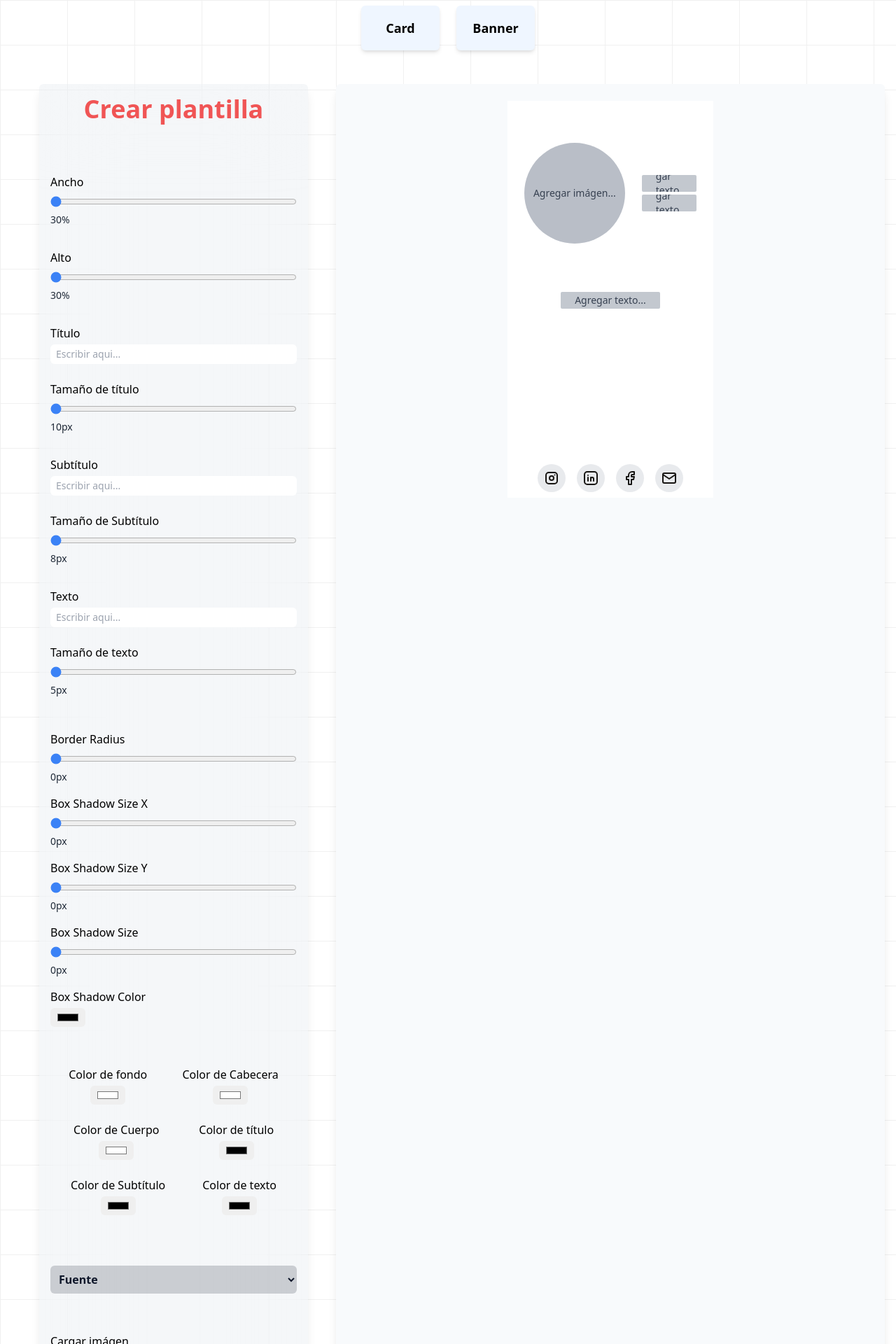
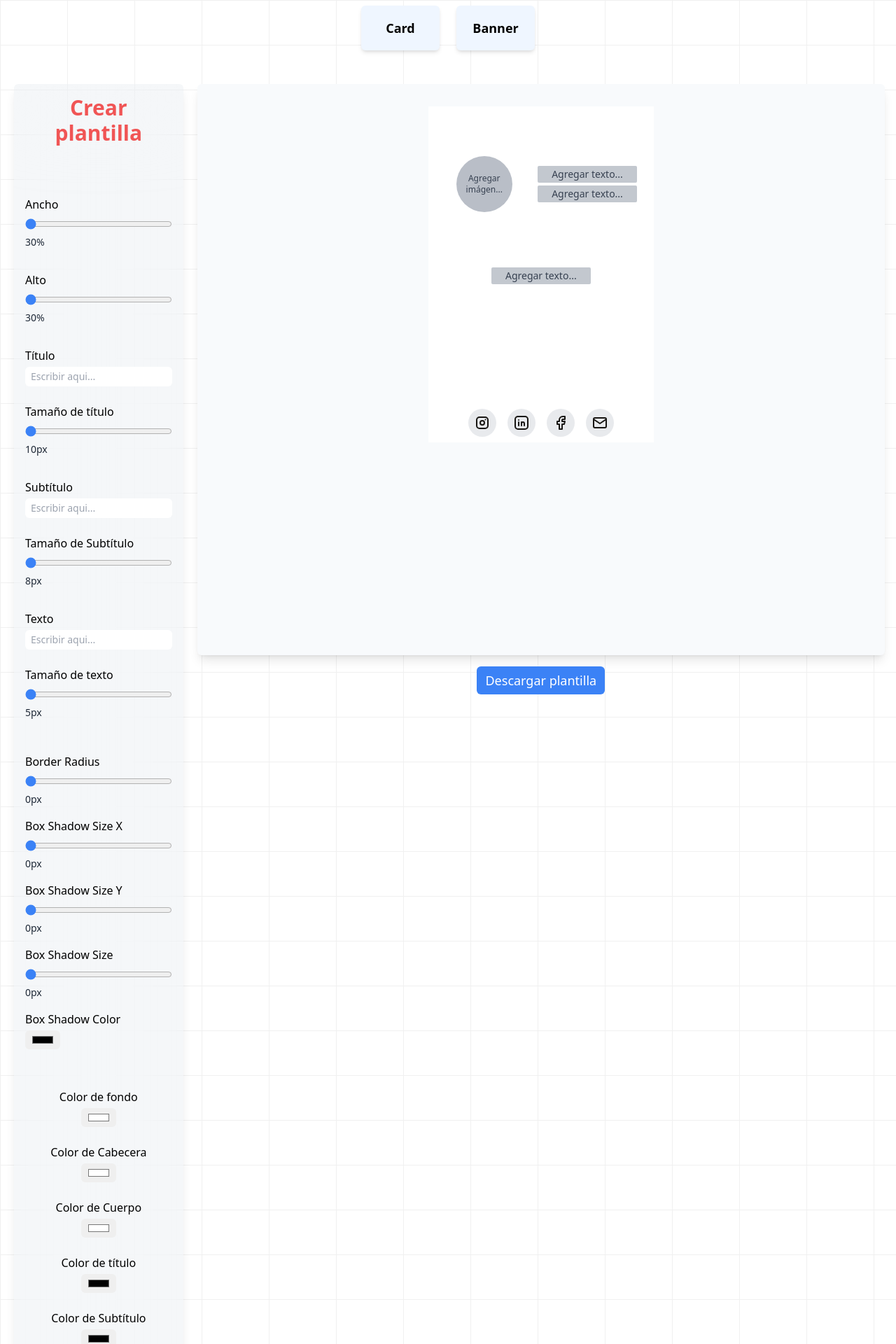
Before and after one commit to nicotapie30/template-view, a React (Vite) app: page / in a window 1280 px wide. Shown: the part 320-2240 px from the top of the page at 70% size. Built offline with nearby package versions, Linux system fonts and the light colour scheme.

Commit message:
add: 015 Agregando diseño del RWD a la página con sus respectivos templates

```diff
--- a/src/components/form/Form.jsx
+++ b/src/components/form/Form.jsx
@@ -1,11 +1,14 @@
 import React from 'react'
+import { useState } from 'react'
 import { Button } from '@/components/buttons/Button'
 import { Input } from '@/components/inputs/Input'
 import { SelectFont } from '@/components/inputs/SelectFont'
 import initialValues from '@/utils/initialValues.js'
 import { handleImageChange } from '@/utils/imageLogicInput'
 
-export const Form = ({ inputValue, setInputValue, font, setFont }) => {
+export const Form = ({ inputValue, setInputValue }) => {
+	const [font, setFont] = useState('font-sans')
+
 	const handleChange = (e) => {
 		const { id, value, files, type } = e.target
 		if (id === 'image' && files.length > 0) {
@@ -28,12 +31,12 @@ export const Form = ({ inputValue, setInputValue, font, setFont }) => {
 	}
 
 	return (
-		<div className='w-auto h-full px-10 flex gap-4'>
+		<div className='w-full h-full px-1 flex gap-4 justify-center '>
 			<form
-				className='w-96 min-w-70 h-full p-4 flex flex-col gap-14 bg-slate-300/20 backdrop-blur-3xl rounded-md shadow-lg'
+				className='w-full h-full p-4 flex flex-col  gap-14 bg-slate-300/20 backdrop-blur-3xl rounded-md shadow-lg '
 				onSubmit={handleSubmit}
 			>
-				<h2 className='mb-4 text-center text-4xl font-bold text-red-500/90'>
+				<h2 className='mb-4 text-center text-3xl font-bold text-red-500/90'>
 					Crear plantilla
 				</h2>
 
@@ -270,7 +273,7 @@ export const Form = ({ inputValue, setInputValue, font, setFont }) => {
 					name='Radio de la imágen'
 					id='borderRadiusImage'
 					min='0'
-					max='50'
+					max='100'
 					value={inputValue.borderRadiusImage}
 					onChange={handleChange}
 					unit='px'
--- a/src/components/inputs/SelectFont.jsx
+++ b/src/components/inputs/SelectFont.jsx
@@ -4,7 +4,7 @@ export const SelectFont = ({ font, setFont }) => {
 	}
 
 	const fonts = [
-		{ id: 'fuente', label: 'Fuente' },
+		{ id: '', label: 'Fuente' },
 		{ id: 'font-sans', label: 'Sans Serif' },
 		{ id: 'font-serif', label: 'Serif' },
 		{ id: 'font-mono', label: 'Monospace' },
@@ -18,13 +18,13 @@ export const SelectFont = ({ font, setFont }) => {
 			value={font}
 			onChange={handleSelect}
 		>
-			{fonts.map((font) => (
+			{fonts.map((f) => (
 				<option
-					key={font.id}
-					value={font.id}
+					key={f.id}
+					value={f.id}
 					className='w-full p-2 bg-blue-50 text-slate-800 font-medium'
 				>
-					{font.label}
+					{f.label}
 				</option>
 			))}
 		</select>
--- a/src/components/main/Main.jsx
+++ b/src/components/main/Main.jsx
@@ -9,15 +9,15 @@ import Typewriter from 'typewriter-effect'
 export const Main = () => {
 	const [templateType, setTemplateType] = useState('card')
 	const [inputValue, setInputValue] = useState(initialvalues)
-	const [font, seFont] = useState('')
+	const [font, setFont] = useState('')
 
 	const handleTemplateChange = (type) => {
 		setTemplateType(type)
 	}
 
 	return (
-		<main className='w-full h-full mt-12 p-4 flex flex-col items-center'>
-			<h1 className='text-7xl mb-28 font-bold text-blue-800'>
+		<main className='w-full h-full mt-12 p-4 flex flex-col items-center overflow-hidden'>
+			<h1 className='text-4xl mb-28 font-bold text-blue-800 md:text-7xl'>
 				<Typewriter
 					onInit={(typewrite) => {
 						typewrite.typeString('Template View').start()
@@ -41,26 +41,30 @@ export const Main = () => {
 					))}
 				</article>
 
-				<section className='w-full h-full mb-10 flex'>
+				<section className='w-full h-full mb-10 flex flex-col gap-4 items-center lg:flex-row lg:justify-center lg:items-start'>
+					<article className='w-full h-auto lg:w-1/5'>
 						<Form
 							inputValue={inputValue}
 							setInputValue={setInputValue}
 							font={font}
-						seFont={seFont}
+							setFont={setFont}
 						/>
+					</article>
+					<article className='w-full h-full flex flex-col items-center gap-4'>
 						<div
 							id='template'
-						className='w-full min-h-full bg-slate-50 p-6 grid rounded-md transition-all shadow-lg'
+							className='w-full h-full bg-slate-50 p-2 rounded-md transition-all shadow-lg flex  items-center justify-center lg:w-full'
 						>
 							<Template type={templateType} values={inputValue} font={font} />
-					</div>
-				</section>
 						</div>
 						<Button
 							onClick={downloadPDF}
 							type='button'
 							content='Descargar plantilla'
 						/>
+					</article>
+				</section>
+			</div>
 		</main>
 	)
 }
--- a/src/components/main/template/Template.jsx
+++ b/src/components/main/template/Template.jsx
@@ -1,13 +1,13 @@
 import { CardTemplate } from './cardTemplate/CardTemplate'
 import { BannerTemplate } from './bannerTemplate/BannerTemplate'
 
-const templatemMap = {
+const templateMap = {
 	card: CardTemplate,
 	banner: BannerTemplate,
 }
 
 export const Template = ({ type, values, font }) => {
-	const SelectedTemplate = templatemMap[type]
+	const SelectedTemplate = templateMap[type]
 
 	if (!SelectedTemplate) {
 		return (
@@ -17,7 +17,7 @@ export const Template = ({ type, values, font }) => {
 		)
 	} else {
 		return (
-			<div className='w-full h-auto'>
+			<div className='w-full h-screen'>
 				<SelectedTemplate values={values} font={font} />
 			</div>
 		)
--- a/src/components/main/template/bannerTemplate/BannerTemplate.jsx
+++ b/src/components/main/template/bannerTemplate/BannerTemplate.jsx
@@ -32,20 +32,20 @@ export const BannerTemplate = ({ values, font }) => {
 					: ''
 
 	const prevContentText = (
-		<div className='w-auto h-6 px-5 text-sm font-medium text-gray-700 bg-gray-400/60 rounded-sm border-none flex items-center cursor-default transition-all'>
+		<span className='w-auto h-6 px-5 text-xs font-medium text-gray-700 text-nowrap text-center bg-gray-400/60 rounded-sm border-none flex items-center justify-center cursor-default transition-all sm:text-sm sm:px-5'>
 			Agregar texto...
-		</div>
+		</span>
 	)
 
 	const prevContentImage = (
-		<div className='min-w-36 min-h-36 text-sm font-medium text-gray-700 bg-gray-400/70 rounded-full border-none flex items-center justify-center cursor-default transition-all'>
+		<div className='min-w-36 min-h-36 text-xs font-medium text-gray-700 bg-gray-400/70 rounded-full border-none flex items-center justify-center cursor-default transition-all sm:w-40 sm:h-40'>
 			Agregar imágen...
 		</div>
 	)
 
 	return (
 		<div
-			className='flex flex-col place-self-center transition-all z-10 border-none overflow-hidden'
+			className='flex flex-col place-self-center transition-all z-10 border-none overflow-hidden lg:mt-6'
 			style={{
 				width: `${width}%`,
 				height: `${height}%`,
@@ -57,7 +57,7 @@ export const BannerTemplate = ({ values, font }) => {
 			}}
 		>
 			<header
-				className='w-full h-full max-w-full p-6 flex flex-col gap-6 items-center transition-all'
+				className='w-full h-full max-w-full p-1 pt-6 flex flex-col gap-6 items-center transition-all'
 				style={{
 					backgroundColor: headerColor,
 					borderTopLeftRadius: borderRadius,
@@ -69,13 +69,13 @@ export const BannerTemplate = ({ values, font }) => {
 						src={image}
 						alt='Imágen de Banner'
 						title='Imágen de Banner'
-						className='w-36 h-36 rounded-full border-none'
+						className='w-36 h-36 rounded-full border-none object-cover object-center'
 						style={{
 							width: `${widthImage}%`,
 							height: `${heightImage}%`,
 							borderRadius: borderRadiusImage,
-							maxWidth: '90%',
-							maxHeight: '90%',
+							maxWidth: '100%',
+							maxHeight: '100%',
 						}}
 					/>
 				)) ||
--- a/src/components/main/template/cardTemplate/CardTemplate.jsx
+++ b/src/components/main/template/cardTemplate/CardTemplate.jsx
@@ -29,20 +29,20 @@ export const CardTemplate = ({ values, font }) => {
 					: ''
 
 	const prevContentText = (
-		<div className='w-auto h-6 px-5 text-sm font-medium text-gray-700 bg-gray-400/60 rounded-sm border-none flex items-center cursor-default transition-all'>
+		<span className='w-auto h-6 px-1 text-xs font-medium text-nowrap text-gray-700 bg-gray-400/60 rounded-sm border-none flex flex-1 items-center cursor-default transition-all sm:text-sm sm:px-5'>
 			Agregar texto...
-		</div>
+		</span>
 	)
 
 	const prevContentImage = (
-		<div className='w-36 h-36 text-sm font-medium text-gray-700 bg-gray-400/70 rounded-full border-none flex items-center justify-center cursor-default transition-all'>
+		<div className='w-20 h-20 max-w-20 max-h-20  text-xs font-medium text-gray-700 text-center bg-gray-400/70 rounded-full border-none flex flex-1 items-center justify-center cursor-default transition-all sm:w-40 sm:h-40'>
 			Agregar imágen...
 		</div>
 	)
 
 	return (
 		<div
-			className='w-2/5 h-1/4 max-w-2/5 flex flex-col place-self-center transition-all z-10 border-none overflow-hidden'
+			className='w-auto h-auto max-w-2/5 flex flex-col place-self-center transition-all z-10 border-none overflow-hidden lg:w-2/6 lg:mt-6 lg:h-3/5'
 			style={{
 				backgroundColor: backgroundColor,
 				borderRadius: borderRadius,
@@ -51,20 +51,20 @@ export const CardTemplate = ({ values, font }) => {
 			}}
 		>
 			<header
-				className='w-full h-full max-w-full p-6 flex gap-6 items-center transition-all'
+				className='w-full h-full max-w-full p-6 flex gap-6 justify-start items-center transition-all lg:pl-10'
 				style={{
 					backgroundColor: headerColor,
 					borderTopLeftRadius: borderRadius,
 					borderTopRightRadius: borderRadius,
 				}}
 			>
-				<div className='w-40 h-40 flex items-center transition-all'>
+				<div className='w-24 h-24 rounded-full flex items-center transition-all lg:w-32 lg:h-32'>
 					{(image && (
 						<img
 							src={image}
 							alt='User image'
 							title='Imágen de usuario'
-							className='max-w-full max-h-full rounded-full border-none outline-none object-contain object-center'
+							className='w-full h-full rounded-full border-none outline-none object-cover object-center'
 						/>
 					)) ||
 						prevContentImage}
@@ -88,7 +88,7 @@ export const CardTemplate = ({ values, font }) => {
 						className='max-w-full h-auto font-semibold transition-all break-words overflow-hidden'
 						style={{
 							fontFamily: fontFamily,
-							fontSize: titleSize,
+							fontSize: subTitleSize,
 							color: titleColor,
 							whiteSpace: 'pre-wrap',
 							wordWrap: 'break-word',
```
Lines whose indentation alone changed are shown as unchanged.
